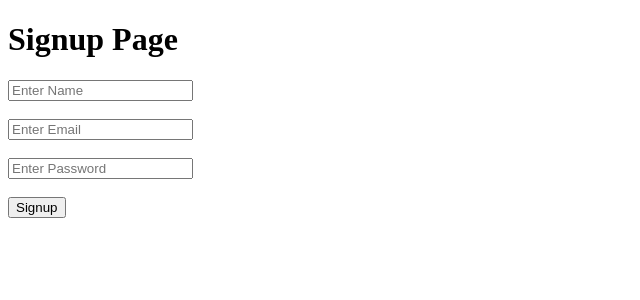
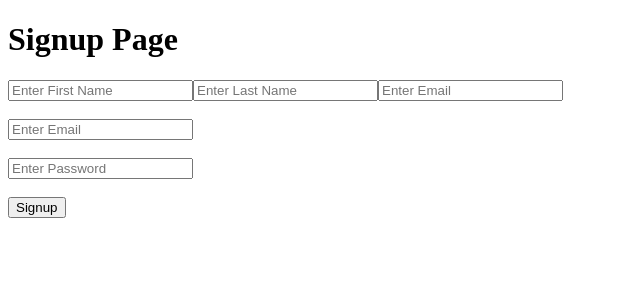
Before and after one commit to 2kwattz/ShadowChat-BlogPost-ChatApp, a React (Vite) app in the folder client/: page /signup in a window 1280 px wide. Shown: the top 300 px of the page, without its empty margins (0-640 px from the left). Built offline with nearby package versions, Linux system fonts and the light colour scheme.

Commit message:
Login Route bugs fixed

```diff
--- a/client/src/pages/Login/Login.jsx
+++ b/client/src/pages/Login/Login.jsx
@@ -11,7 +11,7 @@ function Login() {
 
 
   // Login Function
-  const handleLogin = (e) => {
+  const handleLogin = async (e) => {
 
     e.preventDefault();
 
@@ -22,8 +22,15 @@ function Login() {
 
     // API Call Here
 
-    const response = userLogin({identifier,password})
-    console.log("Login Response ",response)
+    try{
+      const response = await userLogin({identifier,password})
+      console.log("Login Response ",response)
+
+    }
+    catch(error){
+      console.log("Error in Login Response ",error.response.data)
+    }
+
   };
 
 
--- a/client/src/pages/Signup/Signup.jsx
+++ b/client/src/pages/Signup/Signup.jsx
@@ -3,7 +3,11 @@ function Signup() {
     <div>
       <h1>Signup Page</h1>
 
-      <input type="text" placeholder="Enter Name" />
+      <input type="text" name="firstName" placeholder="Enter First Name" />
+
+      <input type="text" name="lastName" placeholder="Enter Last Name" />
+
+      <input type="text" name="email" placeholder="Enter Email" />
       <br /><br />
 
       <input type="email" placeholder="Enter Email" />
--- a/client/src/services/api.js
+++ b/client/src/services/api.js
@@ -7,9 +7,10 @@ const BASE_URL = "http://192.168.0.195:3000";
 
 export const userLogin = async(data) => {
     try{
+        console.log("data", data)
         const response = await axios.post(
             `${BASE_URL}/auth/login`,
-            data
+            data,
         );
 
         return response.data
```
Also changed, not shown: 1 other file (tests, documents, lock files or other folders).
